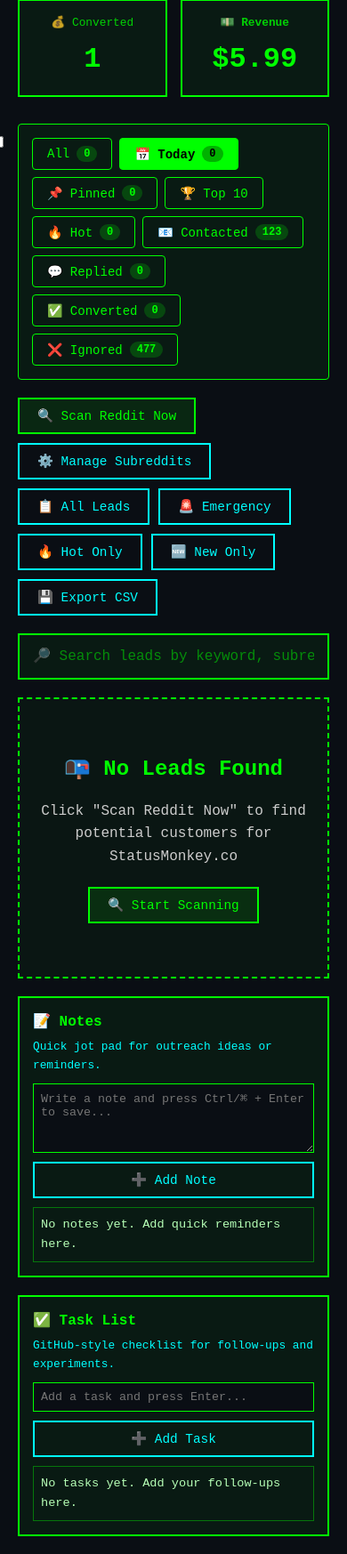
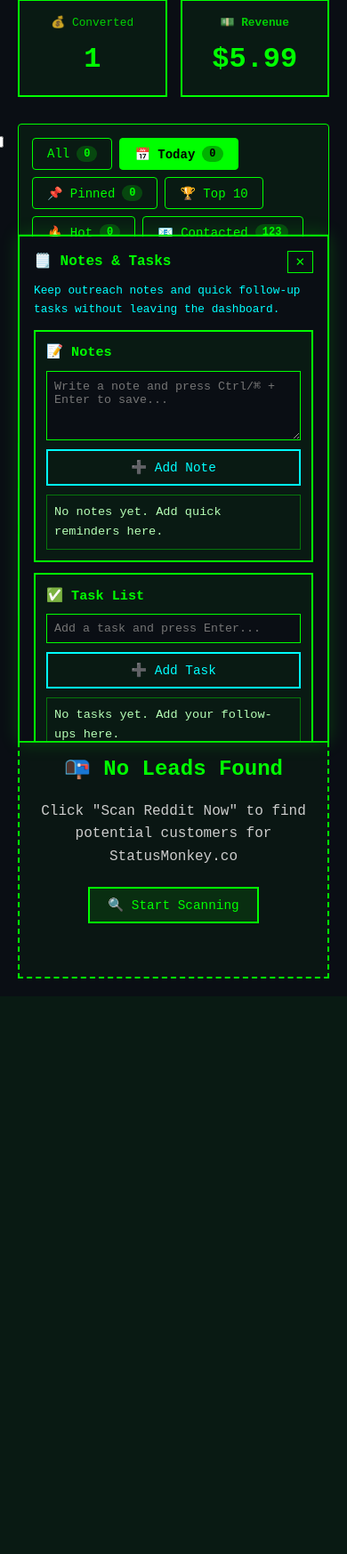
Before and after one commit to git-nath/statusmonkey-lead-finder, a Flask app: page / in a window 390 px wide. Shown: the part 781-2528 px from the top of the page at 89% size. After the commit the page ends 1881 px from the top, so only its background shows below. Run offline with Flask 3, Linux system fonts and the light colour scheme; data comes from the database, SQL or seed files in the repository.

Commit message:
Make notes and tasks a toggleable panel

```diff
--- a/static/css/terminal.css
+++ b/static/css/terminal.css
@@ -18,34 +18,57 @@ body {
   margin: 0 auto;
 }
 
-.main-layout {
-  display: grid;
-  grid-template-columns: minmax(0, 1fr) 320px;
-  gap: 20px;
-  align-items: start;
+.utility-panel {
+  position: fixed;
+  top: 90px;
+  right: 20px;
+  width: 320px;
+  max-height: calc(100vh - 120px);
+  overflow-y: auto;
+  padding: 16px;
+  background: #0a0e14;
+  border: 2px solid #00ff00;
+  box-shadow: 0 0 20px rgba(0, 255, 0, 0.2);
+  transform: translateX(120%);
+  transition: transform 0.25s ease;
+  z-index: 900;
 }
 
-.main-column {
-  min-width: 0;
+.utility-panel.open {
+  transform: translateX(0);
 }
 
-.sidebar {
-  position: sticky;
-  top: 20px;
+.utility-panel-header {
   display: flex;
-  flex-direction: column;
-  gap: 20px;
+  align-items: center;
+  justify-content: space-between;
+  margin-bottom: 10px;
+}
+
+.utility-panel-header h3 {
+  margin: 0;
+  font-size: 1em;
+  color: #00ff00;
+}
+
+.panel-close {
+  border: 1px solid #00ff00;
+  background: transparent;
+  color: #00ff00;
+  cursor: pointer;
+  padding: 4px 8px;
 }
 
 .sidebar-panel {
   border: 2px solid #00ff00;
-  padding: 15px;
+  padding: 12px;
   background: rgba(0, 255, 0, 0.05);
+  margin-top: 12px;
 }
 
-.sidebar-panel h3 {
-  margin-bottom: 5px;
-  font-size: 1em;
+.sidebar-panel h4 {
+  margin-bottom: 8px;
+  font-size: 0.95em;
   color: #00ff00;
 }
 
@@ -76,7 +99,7 @@ body {
   display: flex;
   flex-direction: column;
   gap: 8px;
-  max-height: 320px;
+  max-height: 260px;
   overflow-y: auto;
 }
 
@@ -668,12 +691,18 @@ body {
     grid-template-columns: repeat(2, 1fr);
   }
 
-  .main-layout {
-    grid-template-columns: 1fr;
+  .utility-panel {
+    width: calc(100% - 40px);
+    left: 20px;
+    right: 20px;
+    top: auto;
+    bottom: 20px;
+    max-height: 60vh;
+    transform: translateY(120%);
   }
 
-  .sidebar {
-    position: static;
+  .utility-panel.open {
+    transform: translateY(0);
   }
 
   .lead-header {
--- a/static/js/app.js
+++ b/static/js/app.js
@@ -20,6 +20,7 @@ let top10BatchIndices = new Map(); // Maps ID -> #Rank (1-10)
 
 const NOTES_STORAGE_KEY = "statusmonkeyNotes";
 const TASKS_STORAGE_KEY = "statusmonkeyTasks";
+const PANEL_OPEN_KEY = "statusmonkeyUtilityPanelOpen";
 
 function getStoredItems(key, fallback) {
   const raw = localStorage.getItem(key);
@@ -55,6 +56,7 @@ document.addEventListener("DOMContentLoaded", function () {
   loadNotes();
   loadTasks();
   setupSidebarInputs();
+  restoreUtilityPanel();
 
   // Default to Today view
 });
@@ -77,6 +79,27 @@ function setupSidebarInputs() {
         addTask();
       }
     });
+  }
+}
+
+function toggleUtilityPanel() {
+  const panel = document.getElementById("utility-panel");
+  if (!panel) return;
+  const isOpen = panel.classList.toggle("open");
+  panel.setAttribute("aria-hidden", (!isOpen).toString());
+  localStorage.setItem(PANEL_OPEN_KEY, JSON.stringify(isOpen));
+}
+
+function restoreUtilityPanel() {
+  const panel = document.getElementById("utility-panel");
+  if (!panel) return;
+  const stored = localStorage.getItem(PANEL_OPEN_KEY);
+  const isOpen = stored ? JSON.parse(stored) : false;
+  if (isOpen) {
+    panel.classList.add("open");
+    panel.setAttribute("aria-hidden", "false");
+  } else {
+    panel.setAttribute("aria-hidden", "true");
   }
 }
 
--- a/templates/index.html
+++ b/templates/index.html
@@ -202,8 +202,6 @@
             <button class="btn btn-danger" onclick="bulkUpdateStatus('ignored')">❌ Ignore</button>
       </div>
 
-      <div class="main-layout">
-        <div class="main-column">
       <!-- Action Bar -->
       <section class="action-bar">
         <button class="btn btn-primary" onclick="scanReddit()">
@@ -227,6 +225,9 @@
         </button>
         <button class="btn btn-secondary" onclick="exportLeads()">
           💾 Export CSV
+        </button>
+        <button class="btn btn-secondary" onclick="toggleUtilityPanel()">
+          🗒️ Notes & Tasks
         </button>
       </section>
 
@@ -252,12 +253,17 @@
       </section>
     </div>
 
-        <aside class="sidebar">
+    <aside id="utility-panel" class="utility-panel" aria-hidden="true">
+      <div class="utility-panel-header">
+        <h3>🗒️ Notes & Tasks</h3>
+        <button class="panel-close" onclick="toggleUtilityPanel()">✕</button>
+      </div>
+      <p class="sidebar-help">
+        Keep outreach notes and quick follow-up tasks without leaving the
+        dashboard.
+      </p>
       <section class="sidebar-panel">
-            <h3>📝 Notes</h3>
-            <p class="sidebar-help">
-              Quick jot pad for outreach ideas or reminders.
-            </p>
+        <h4>📝 Notes</h4>
         <div class="sidebar-input">
           <textarea
             id="note-input"
@@ -272,10 +278,7 @@
       </section>
 
       <section class="sidebar-panel">
-            <h3>✅ Task List</h3>
-            <p class="sidebar-help">
-              GitHub-style checklist for follow-ups and experiments.
-            </p>
+        <h4>✅ Task List</h4>
         <div class="sidebar-input">
           <input
             type="text"
@@ -289,8 +292,6 @@
         <ul id="task-list" class="sidebar-list"></ul>
       </section>
     </aside>
-      </div>
-    </div>
 
     <!-- Reply Template Modal -->
     <div id="template-modal" class="modal" style="display: none">
```
Lines whose indentation alone changed are shown as unchanged.
